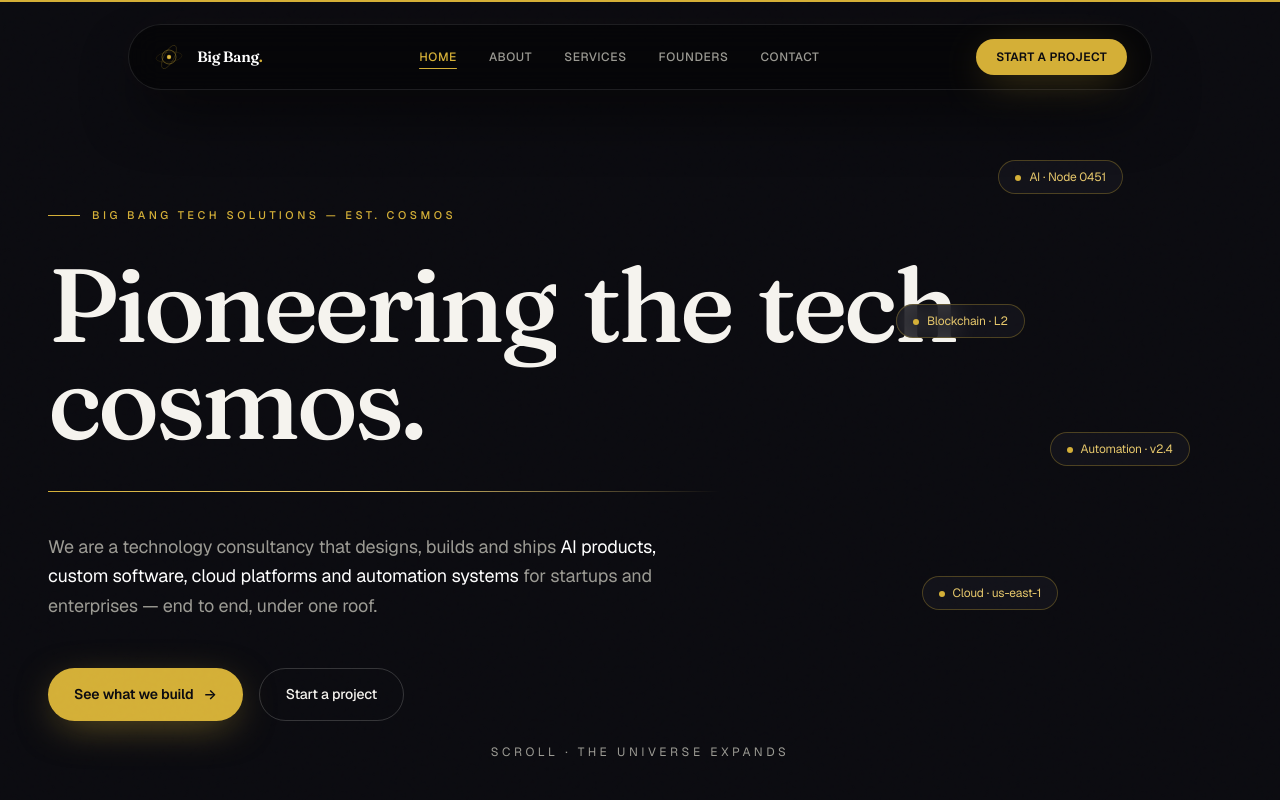
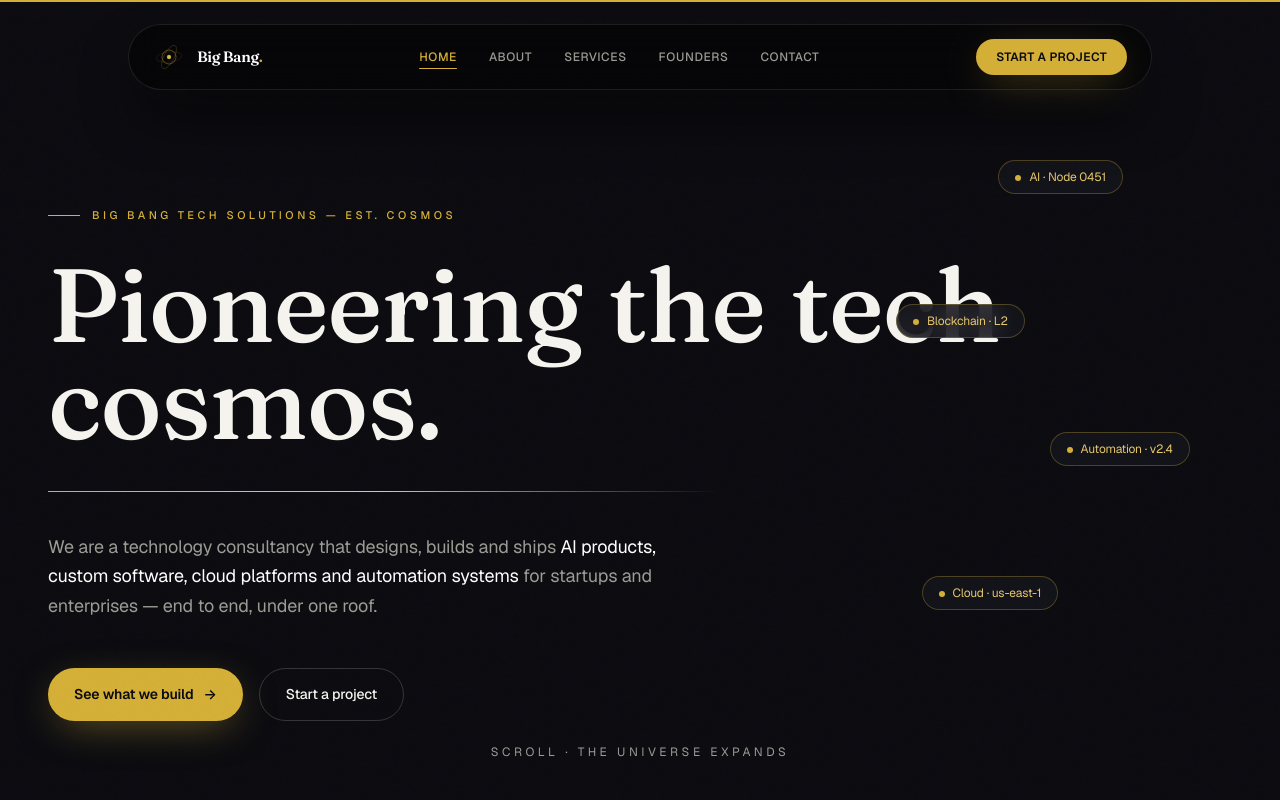
Before and after one commit to MohanPrasathSece/big-bang-launchpad, a React (Vite) app: page / in a window 1280 px wide. Shown: the top 800 px of the page. Built offline with nearby package versions, Linux system fonts and the light colour scheme.

Commit message:
style: increase letter spacing for text-hero display titles

```diff
--- a/src/styles.css
+++ b/src/styles.css
@@ -103,7 +103,7 @@
   font-family: var(--font-display);
   font-weight: 500;
   font-variation-settings: "opsz" 144, "SOFT" 30;
-  letter-spacing: -0.035em;
+  letter-spacing: -0.01em;
   line-height: 0.94;
   font-size: clamp(46px, 8.5vw, 104px);
 }
```
